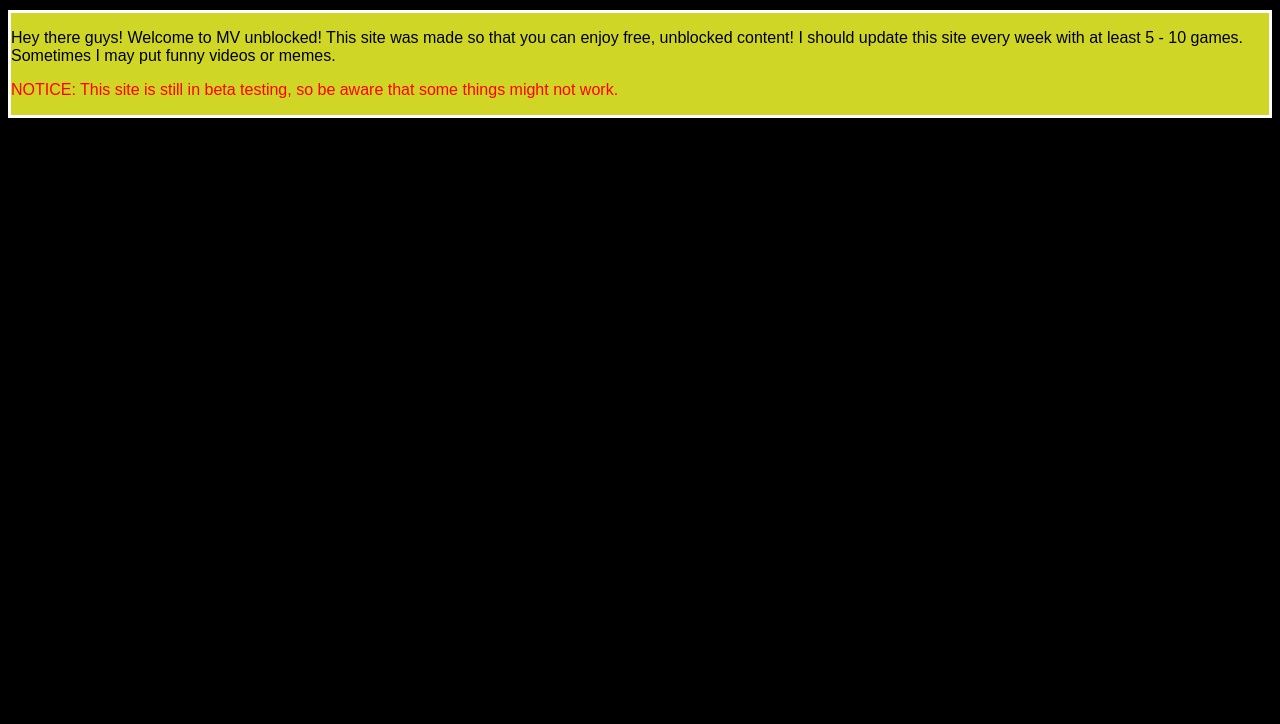
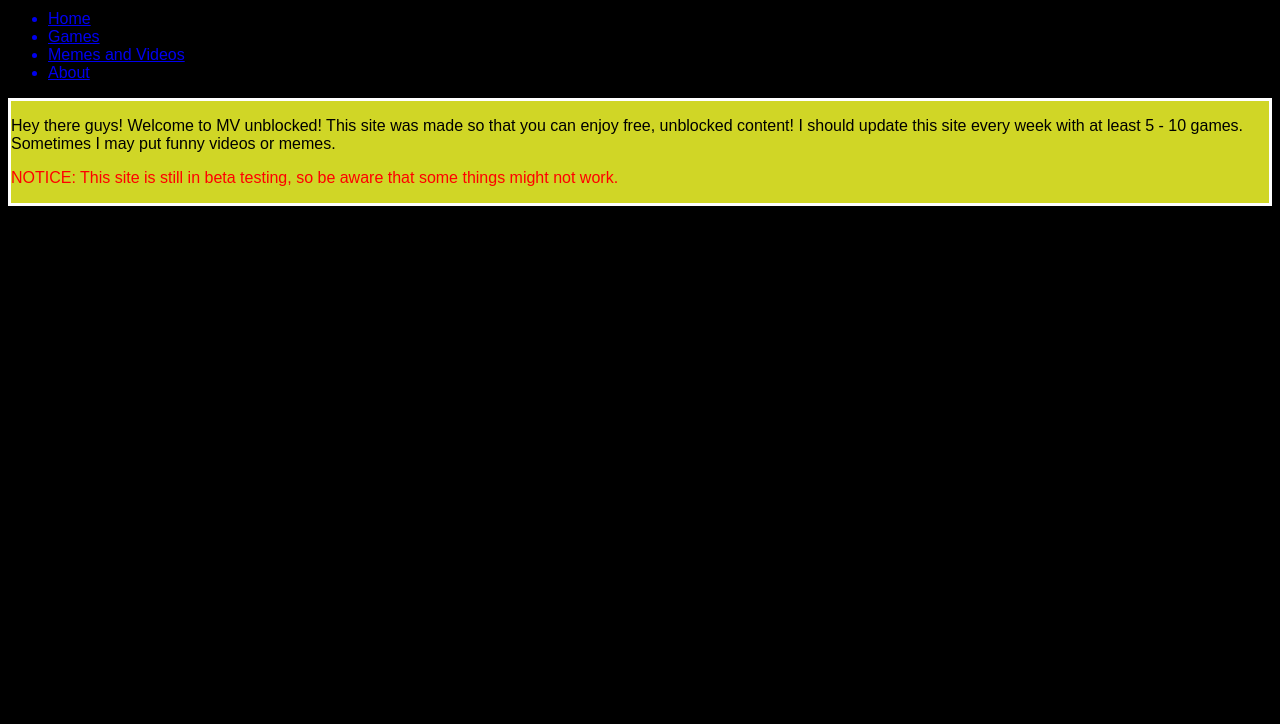
Before and after one commit to NeonK/mvunblocked, a plain HTML site: page index.html in a window 1280 px wide. Shown: the part 76-800 px from the top of the page. Drawn offline with Linux system fonts and the light colour scheme.

Commit message:
Update index.html

```diff
--- a/index.html
+++ b/index.html
@@ -6,6 +6,12 @@
   </head>
   <body>
     <h1 id="h10">MV Unblocked</h1>
+      <ul>
+        <a href="neonk.github.io/mvunblocked/index.html"><li>Home</li></a>
+        <a href="neonk.github.io/mvunblocked/games.html"><li>Games</li></a>
+        <a href="neonk.github.io/mvunblocked/memes.html"><li>Memes and Videos</li></a>
+        <a href="neonk.github.io/mvunblocked/about.html"><li>About</li></a>
+      </ul>
     <div id="div0">
       <p>Hey there guys! Welcome to MV unblocked! This site was made so that you can enjoy free, unblocked content! I should update this site every week with at least 5 - 10 games. Sometimes I may put funny videos or memes.</p>
       <p style="color:red">NOTICE: This site is still in beta testing, so be aware that some things might not work.</p>
```
